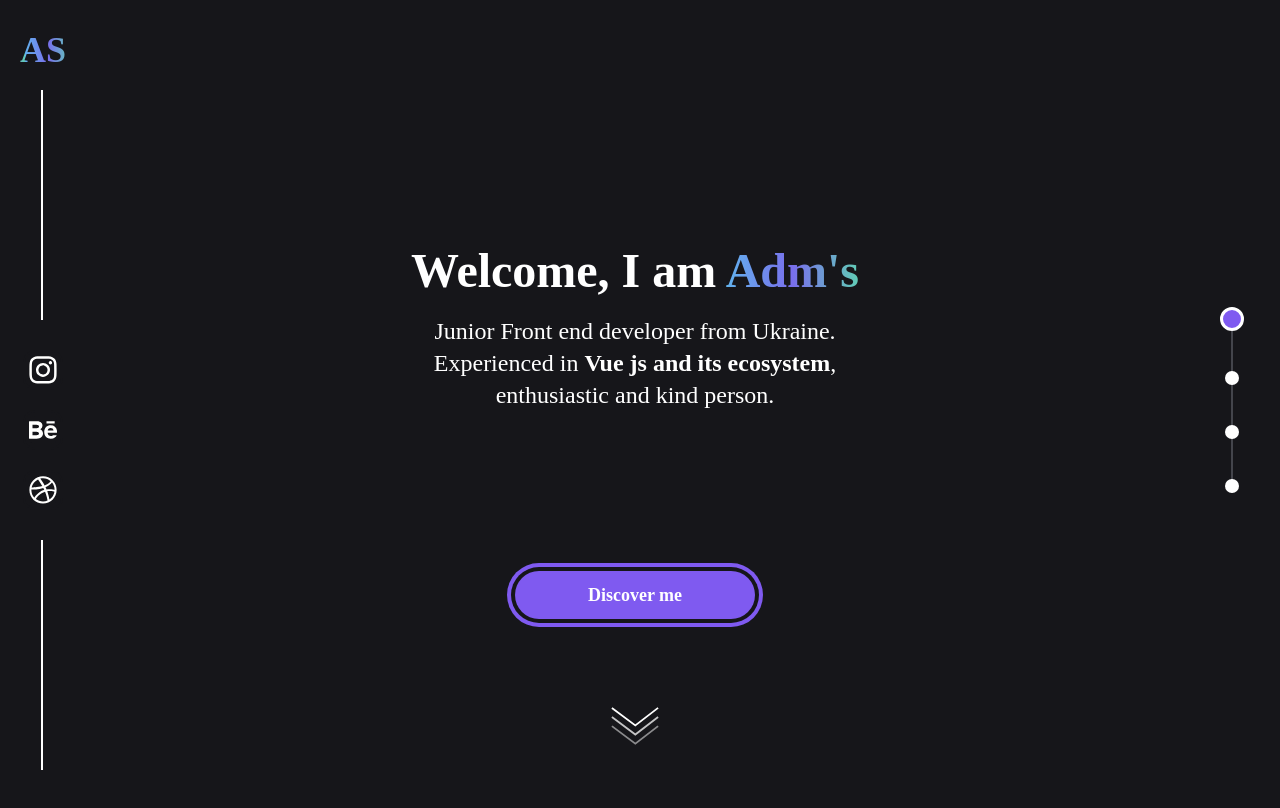
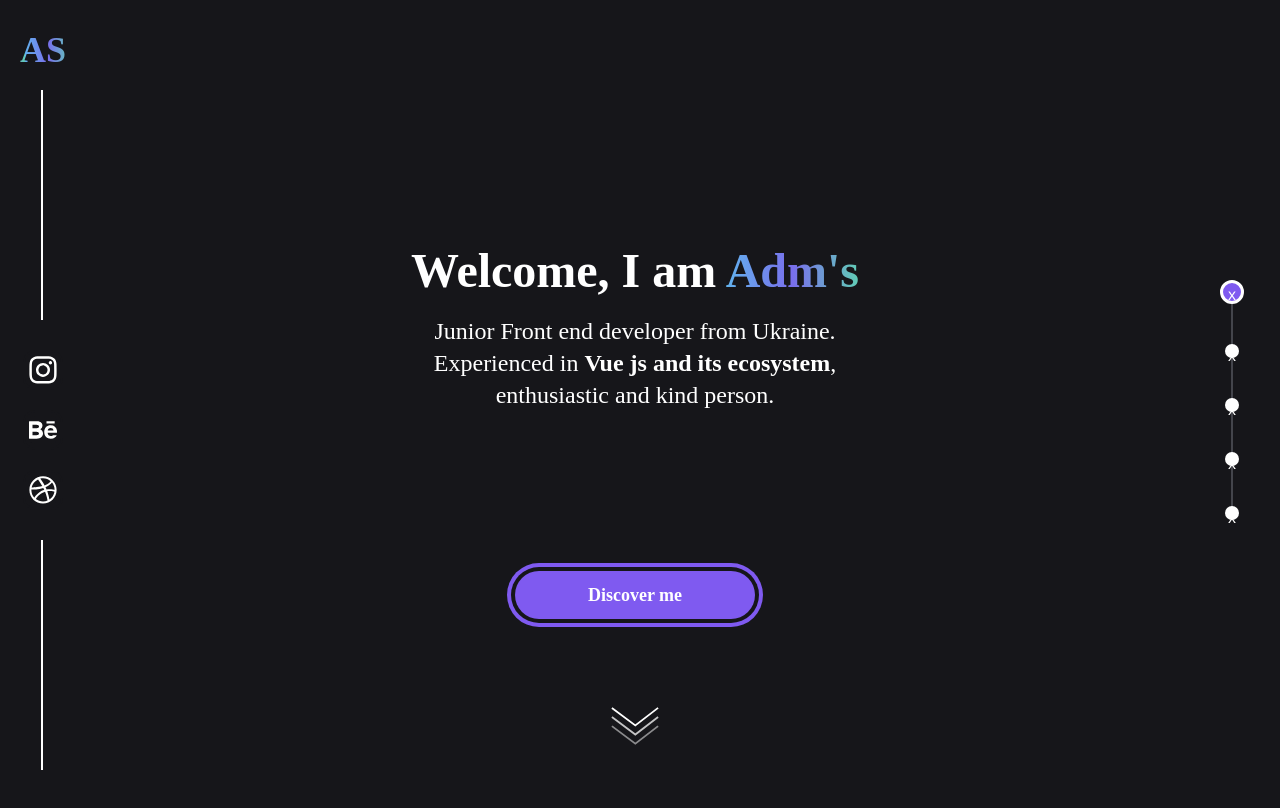
Before and after one commit to bambula1337/portfolio_v3, a Vue app: page / in a window 1280 px wide. Shown: the top 808 px of the page. Built offline with nearby package versions, Linux system fonts and the light colour scheme; a web font is replaced by a local one.

Commit message:
:construction: Working on Navigation
Working on Navigation

```diff
--- a/src/components/WelcomeSectionNavigation.vue
+++ b/src/components/WelcomeSectionNavigation.vue
@@ -1,7 +1,7 @@
 <template>
   <article class="welcome-section-navigation">
     <div class="dots">
-      <div :class="[{'active': dot.active}, 'dot']" v-for="(dot, index) in dots" :key="index"></div>
+      <a :href="`#${dot.id}`" class="dot" v-for="(dot, index) in dots" :key="index">x</a>
     </div>
   </article>
 </template>
@@ -16,21 +16,31 @@ export default Vue.extend({
   name: 'WelcomeSectionNavigation',
   data() {
     return {
-      dots: [
-        {
-          active: true,
-        },
-        {
-          active: false,
-        },
-        {
-          active: false,
-        },
-        {
-          active: false,
-        },
-      ],
+      dots: [],
     };
+  },
+  mounted() {
+    const sections = Array.from(document.querySelectorAll('.section'));
+    this.dots = sections;
+    // console.log(Array.from(sections));
+    const observer = new IntersectionObserver(
+      (entries) => {
+        entries.forEach((entry) => {
+          if (entry.isIntersecting) {
+            const selector = `#${entry.target.id}`;
+            const el = this.$el.querySelector(`[href='${selector}']`);
+            this.$el.querySelectorAll('.dot').forEach((dot) => {
+              dot.classList.remove('active');
+            });
+            el?.classList.add('active');
+          }
+        });
+      },
+      { threshold: 0 },
+    );
+    sections.forEach((e) => {
+      observer.observe(e);
+    });
   },
 });
 </script>
--- a/src/views/HomeView.vue
+++ b/src/views/HomeView.vue
@@ -1,10 +1,10 @@
 <template>
   <div class="home">
-    <WelcomeSection class="welcome-section section" />
-    <AboutSection class="about-section section" />
-    <StagesSection class="stages-section section" />
-    <KnowledgeSection class="knowledge-section section" />
-    <ContactSection class="contact-section section" />
+    <WelcomeSection class="welcome-section section" id="welcome" />
+    <AboutSection class="about-section section" id="about"/>
+    <StagesSection class="stages-section section" id="stages"/>
+    <KnowledgeSection class="knowledge-section section" id="knowledge"/>
+    <ContactSection class="contact-section section" id="contact"/>
   </div>
 </template>
 
```
